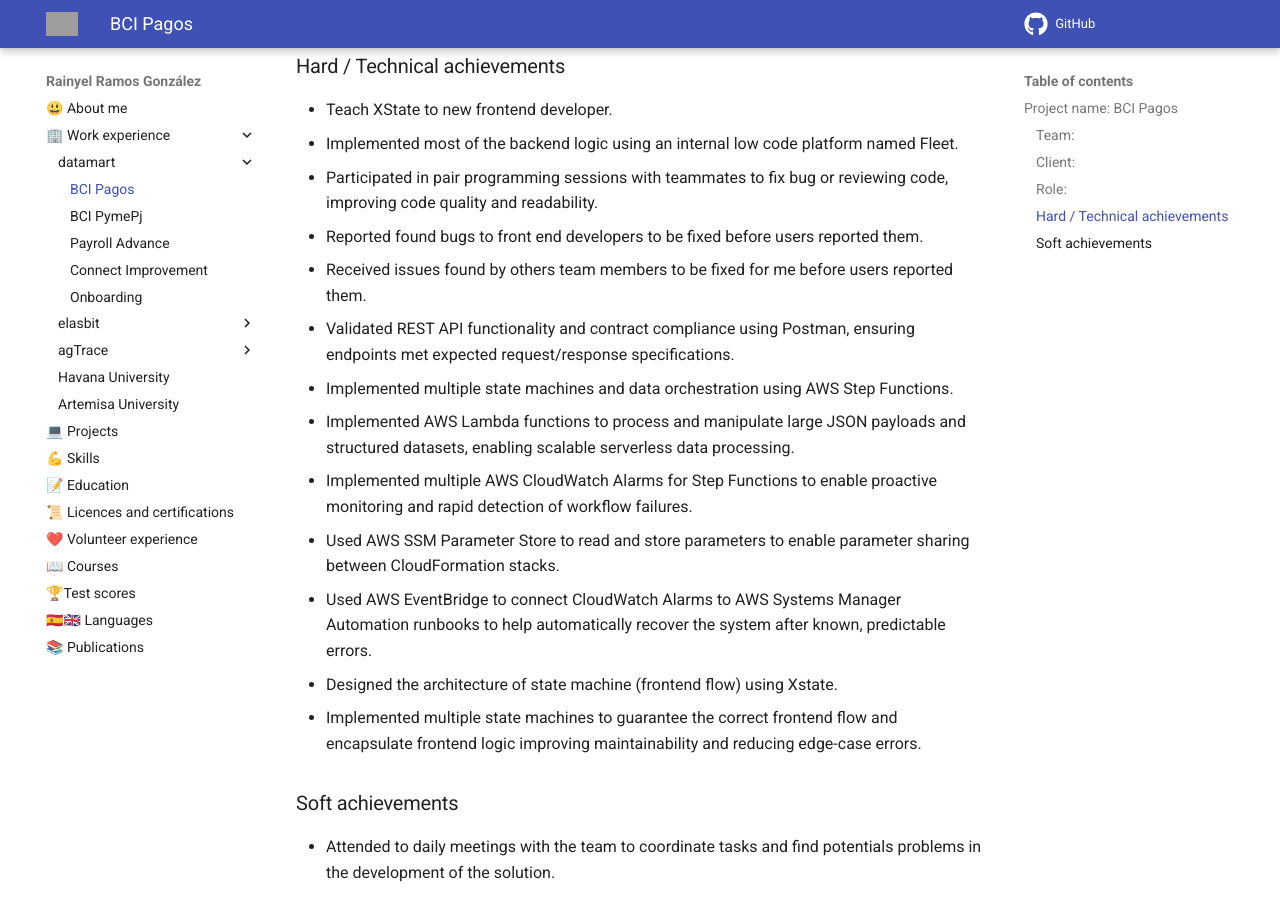
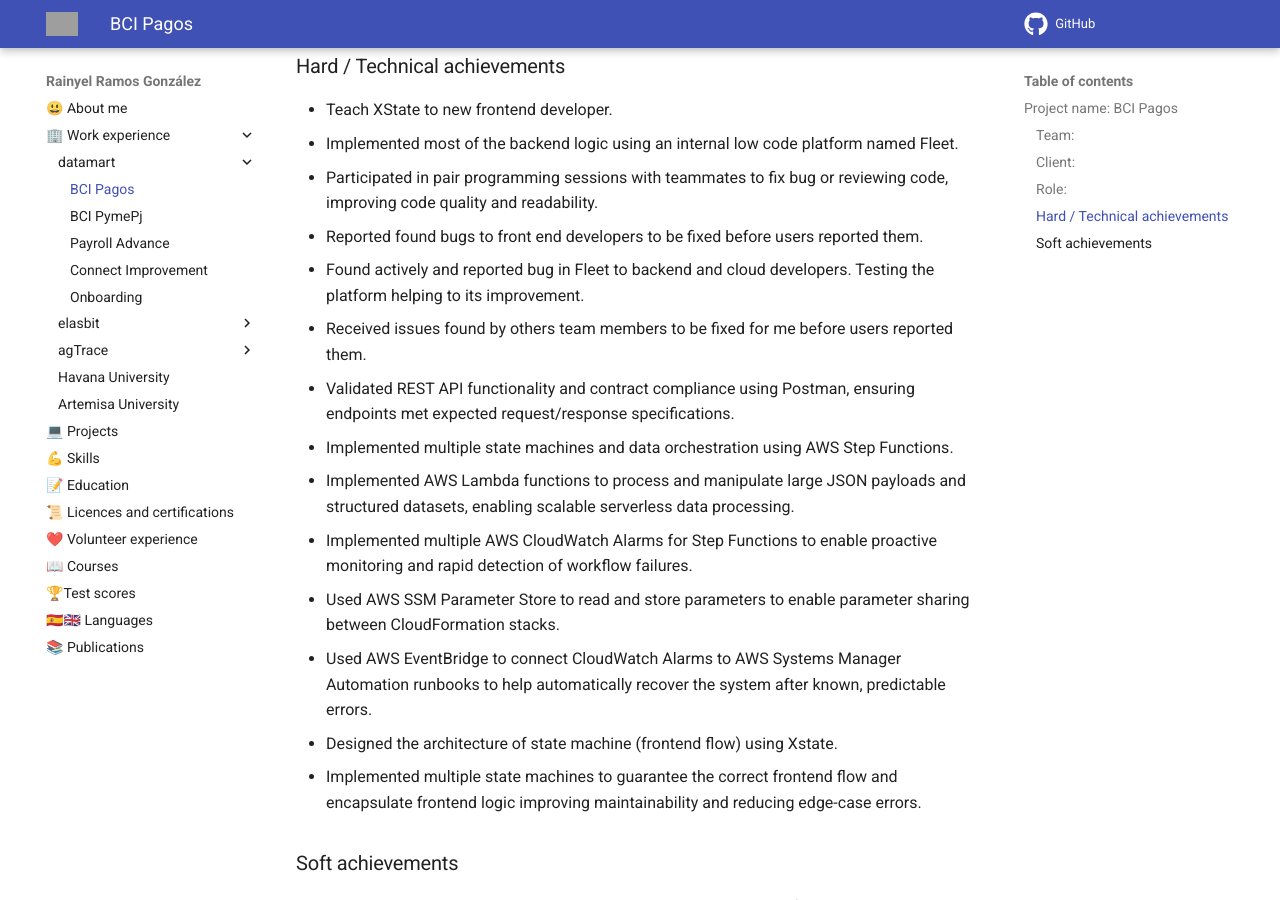
Before and after one commit to rayniel95/rayniel95.github.io, an MkDocs documentation site: the page built from docs/work_experience/datamart/bci_pagos.md, in a window 1280 px wide and 900 px high, scrolled down 799 px. Built offline with MkDocs 1.6.1 and Material for MkDocs 9.7.7, drawn with Linux system fonts in a browser that asks for light colours; grey boxes are pictures that could not be loaded.

Commit message:
docs(datamart): update BCI Pagos work experience details

```diff
--- a/docs/work_experience/datamart/bci_pagos.md
+++ b/docs/work_experience/datamart/bci_pagos.md
@@ -26,6 +26,8 @@ This project is related to create a SaaS platform for chilean bank BCI. The basi
 - Implemented most of the backend logic using an internal low code platform named Fleet.
 - Participated in pair programming sessions with teammates to fix bug or reviewing code, improving code quality and readability.
 - Reported found bugs to front end developers to be fixed before users reported them.
+- Found actively and reported bug in Fleet to backend and cloud developers. Testing the
+platform helping to its improvement.
 - Received issues found by others team members to be fixed for me before users reported them.
 - Validated REST API functionality and contract compliance using Postman, ensuring endpoints met expected request/response specifications.
 - Implemented multiple state machines and data orchestration using AWS Step Functions.
```
